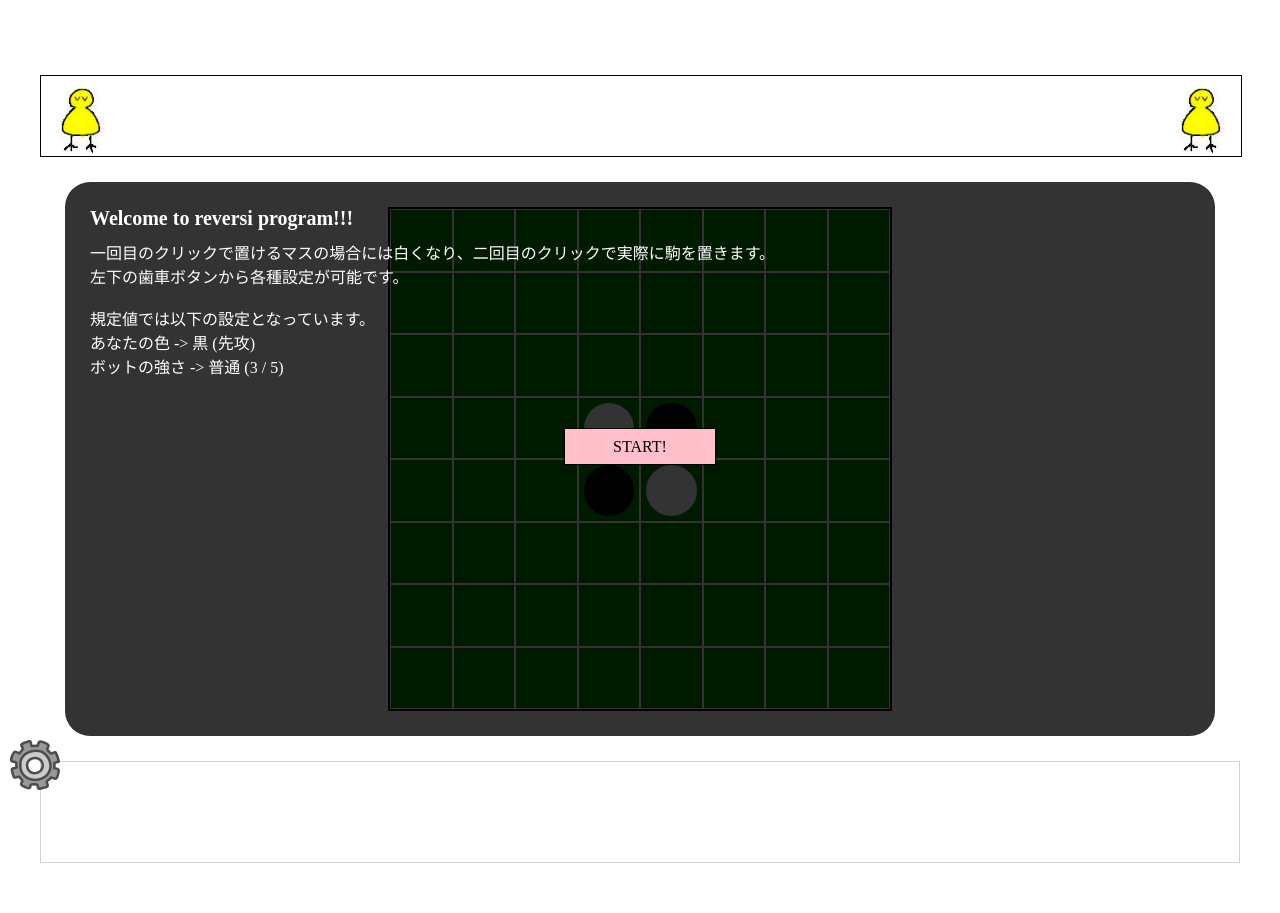
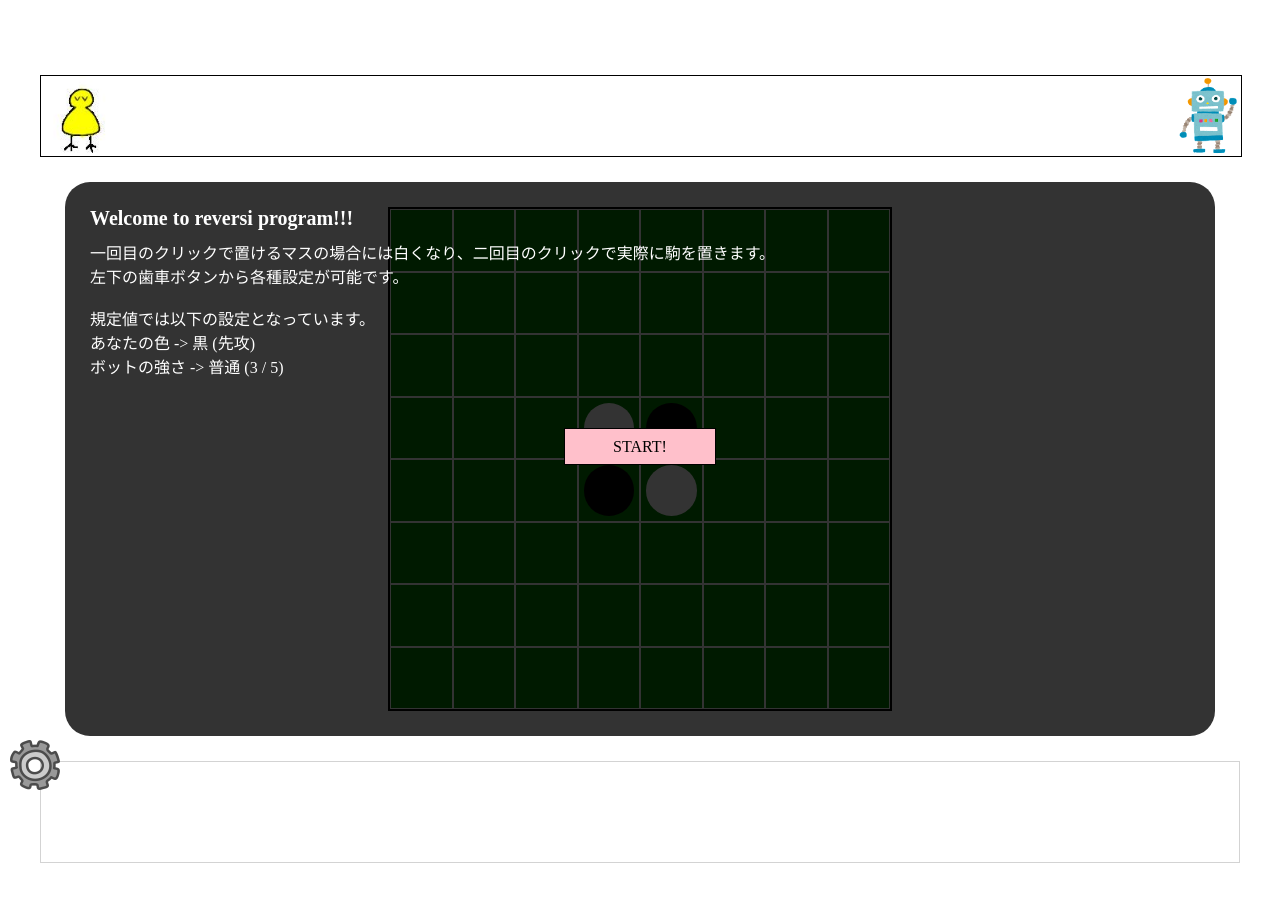
Before and after one commit to koko-campus/reversi-withBot, a plain HTML site: page index.html in a window 1280 px wide. Drawn offline with Linux system fonts and the light colour scheme.

Commit message:
画像の変更。

```diff
--- a/index.html
+++ b/index.html
@@ -11,7 +11,7 @@
 		<div id="mainFrame">
 			<div id="battlingField">
 				<div class="myImgBox"><img id="myImg" class="me" src="img/myImg.png" alt="プロフィール画面" /></div>
-				<div class="botImgBox"><img id="botImg" class="bot" alt="ロボット" src="img/myImg.png" /></div>
+				<div class="botImgBox"><img id="botImg" class="bot" alt="ロボット" src="img/botImg.png" /></div>
 				<div id="botProgressor"></div>
 			</div>
 			<div id="boardContainer">
```
